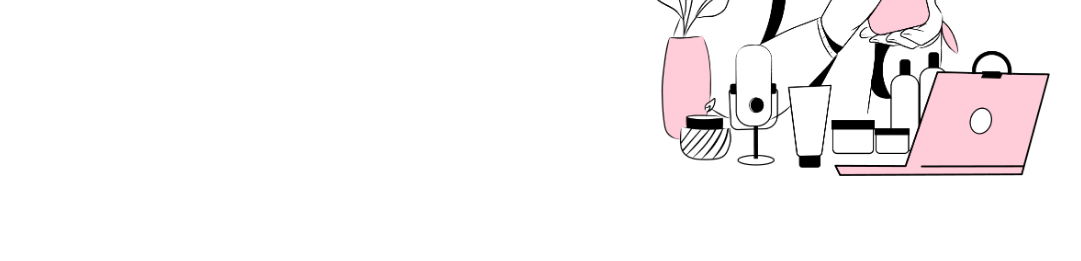
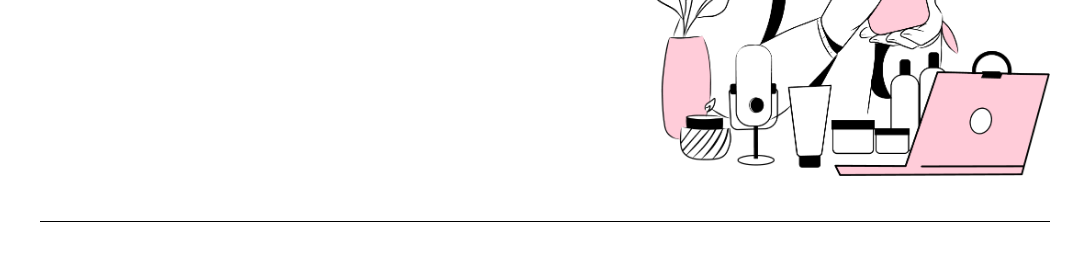
Before and after one commit to Fifie38/Training-HTML-CSS__Beauty-product-Landing-page, a plain HTML site: page root/index.html in a window 1280 px wide. Shown: the part 331-592 px from the top of the page, without its empty margins (105-1186 px from the left). Drawn offline with Linux system fonts and the light colour scheme.

Commit message:
little update

```diff
--- a/root/styles/style.css
+++ b/root/styles/style.css
@@ -69,7 +69,8 @@ a {
     display: flex;
     flex-direction: row;
     max-width: 85%;
-    margin-right: 0;
+    padding-bottom: 45px;
+    border-bottom: solid 1px black;
 }
 
 
```
